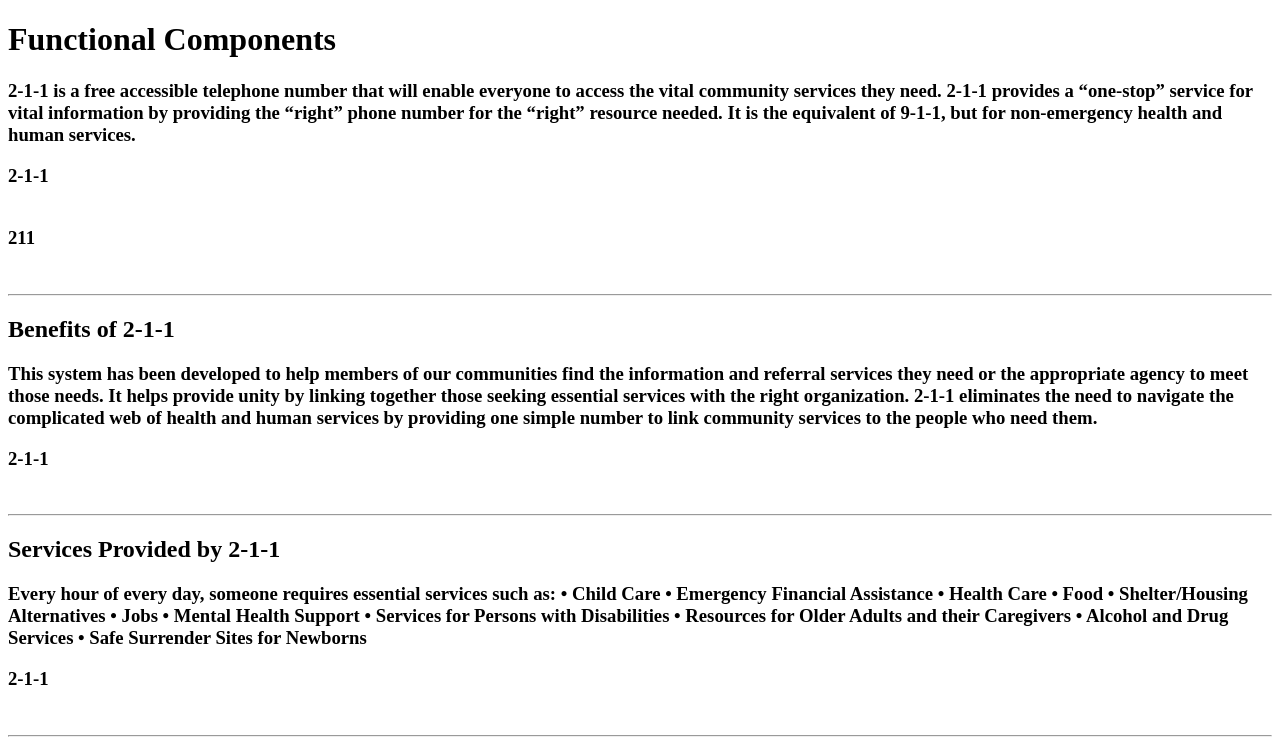
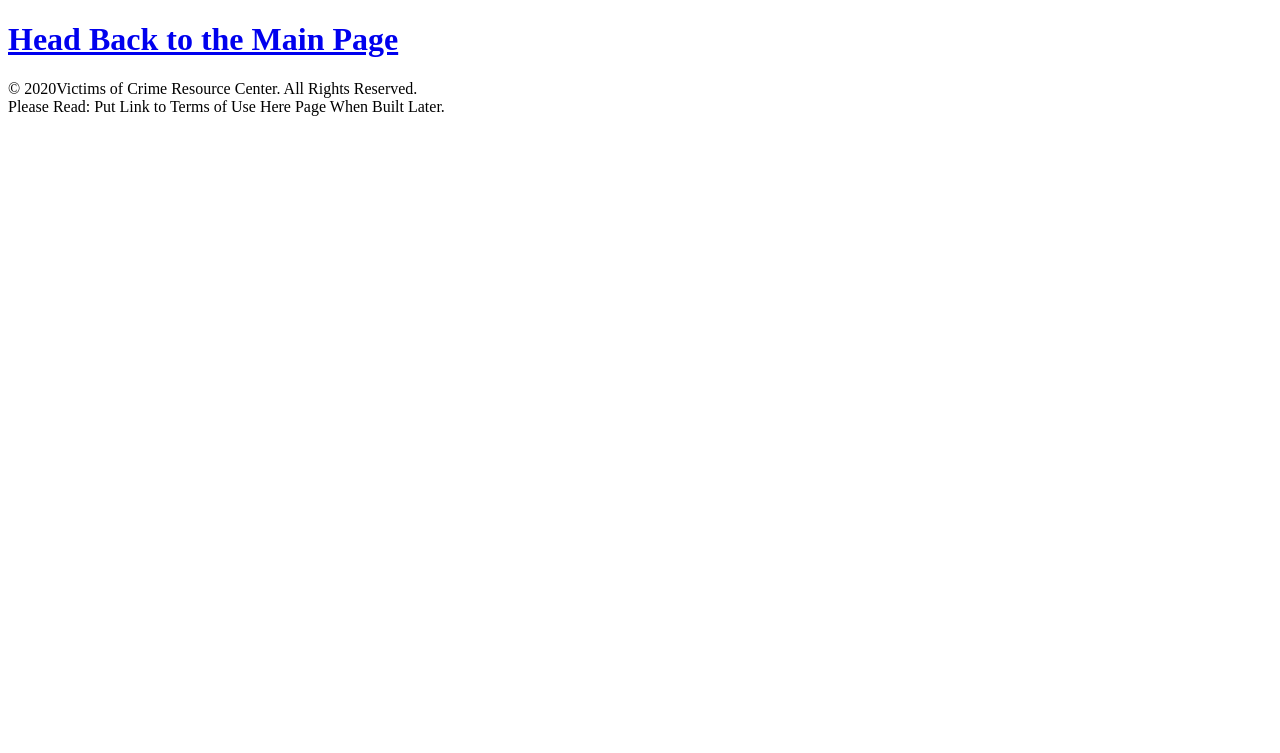
Before and after one commit to ctc-uci/crime-survivors, a Gatsby site in the folder client/: page /examplepage in a window 1280 px wide. Shown: the top 753 px of the page. Built offline with nearby package versions, Linux system fonts and the light colour scheme; Gatsby itself is replaced by a stand-in of ours.

Commit message:
made a small page skeleton, fixed some import issues with uuidv4

```diff
--- /dev/null
+++ b/client/src/components/pagecontainer.js
@@ -0,0 +1,38 @@
+import React, { Component } from 'react';
+// import PropTypes from 'prop-types';
+// import { Link } from 'gatsby';
+
+// import Header from './header';
+
+// TODO
+// make pagecontainer.css
+
+const PageContainer = ({props}) => {
+  return (
+    // not using the Header Component that came with Gatsby for Page Container because
+    // its hardcoded to use Link which only navs to internal pages
+    // eventually replace Header with Nav Bar ?
+    <>
+      <header>
+          <div>
+              <h1>
+                  <a href="https://crimesurvivors.org/">Head Back to the Main Page</a>
+              </h1>
+          </div>
+      </header>
+      <div>
+          <main>{props}</main>
+      </div>
+      <footer>
+          ©
+          {' '}
+          {new Date().getFullYear()}
+          Victims of Crime Resource Center. All Rights Reserved.
+          <br></br>
+          Please Read: Put Link to Terms of Use Here Page When Built Later.
+        </footer>
+    </>
+  );
+};
+
+export default PageContainer;
--- a/client/src/pages/examplepage.js
+++ b/client/src/pages/examplepage.js
@@ -4,16 +4,36 @@ import { graphql } from 'gatsby';
 import { v4 as uuidv4 } from 'uuid';
 import ExampleReactFunctional from '../components/ExampleReactFunctional';
 import ExampleReactStateful from '../components/ExampleReactStateful';
+import PageContainer from '../components/pagecontainer';
 
 const ExamplePage = ({ data }) => {
   // deconstruct props, required by eslint
   const { allOrangeCountyYaml } = data;
   const { nodes } = allOrangeCountyYaml;
 
+  // return (
+  //   <div>
+  //     <h1>Functional Components</h1>
+  //     {nodes.map((node) => (
+  //       <div key={uuidv4() /* uuid bc array of items */}>
+  //         <ExampleReactFunctional resource={node} />
+  //         <hr />
+  //       </div>
+  //     ))}
+  //     <h1>Stateful Components</h1>
+  //     {nodes.map((node) => (
+  //       <div key={uuidv4() /* uuid bc array of items */}>
+  //         <ExampleReactStateful resource={node} />
+  //         <hr />
+  //       </div>
+  //     ))}
+  //   </div>
+  // );
   return (
-    <div>
-      <h1>Functional Components</h1>
-      {nodes.map((node) => (
+    <PageContainer>
+     <div>
+       <h1>Functional Components</h1>
+       {nodes.map((node) => (
         <div key={uuidv4() /* uuid bc array of items */}>
           <ExampleReactFunctional resource={node} />
           <hr />
@@ -27,7 +47,8 @@ const ExamplePage = ({ data }) => {
         </div>
       ))}
     </div>
-  );
+    </PageContainer>
+  )
 };
 
 // Defaults values for props, required by eslint
```
